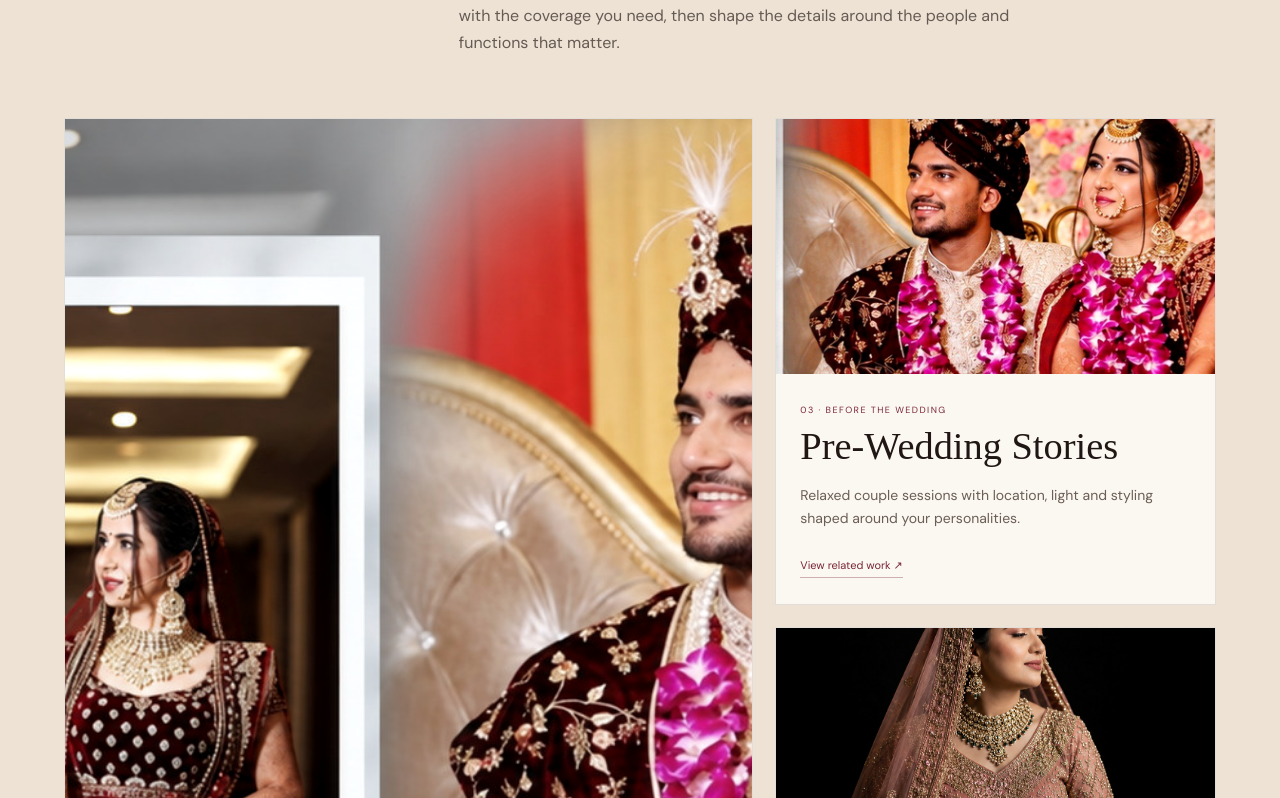
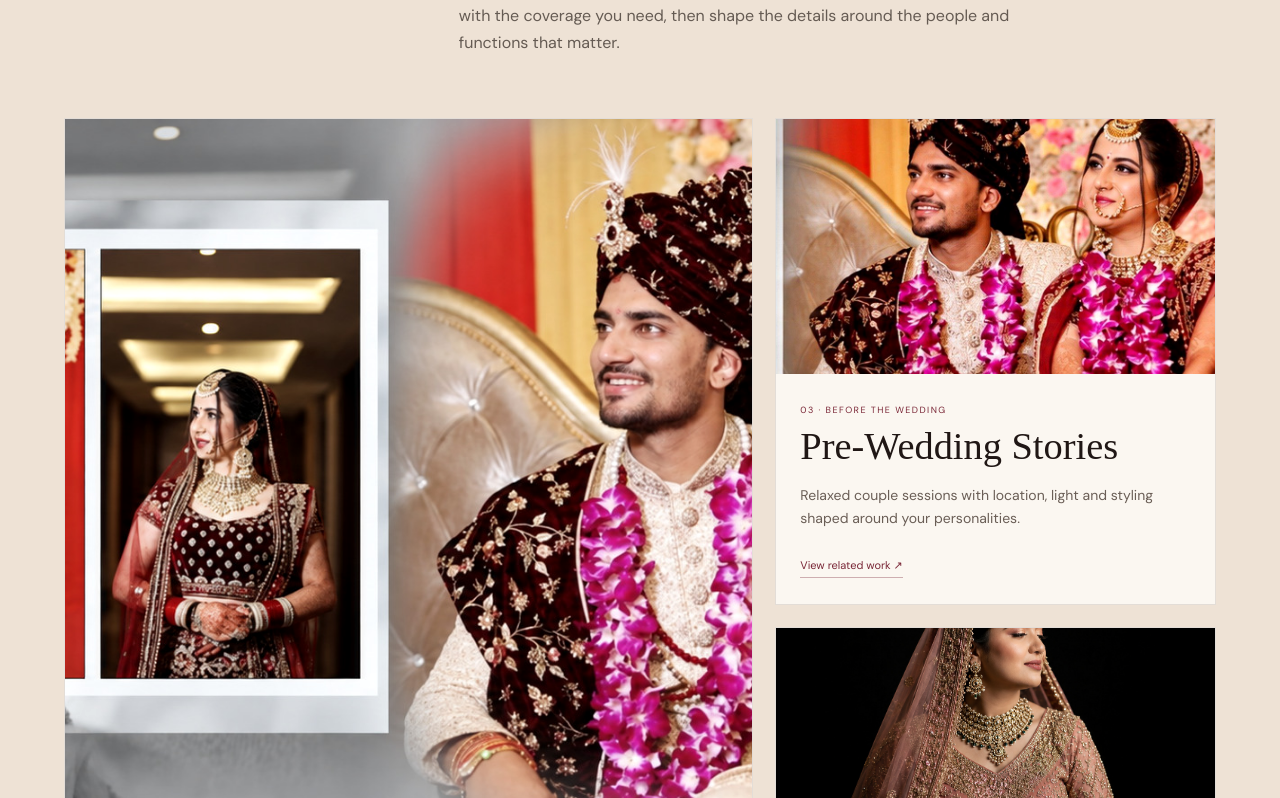
Before and after one commit to copywrk0-lgtm/Ansh-Digital-Studio, a Next.js app: page / in a window 1280 px wide. Shown: the part 3462-4260 px from the top of the page. Built offline with nearby package versions, Linux system fonts and the light colour scheme; a web font is replaced by a local one.

Commit message:
Fix service showcase image sizing

```diff
--- a/app/final-polish.css
+++ b/app/final-polish.css
@@ -16,7 +16,7 @@
 .serviceFeature{background:#fbf7f1;border:1px solid rgba(54,35,31,.12);min-width:0;overflow:hidden}
 .serviceFeature1{grid-row:1 / span 2}
 .serviceFeatureImage{position:relative;overflow:hidden;background:#e9ded1}
-.serviceFeature1 .serviceFeatureImage{min-height:720px;height:100%}
+.serviceFeature1 .serviceFeatureImage{height:720px}
 .serviceFeature2 .serviceFeatureImage,.serviceFeature3 .serviceFeatureImage{aspect-ratio:1.72}
 .serviceFeature .cover{transition:transform .65s cubic-bezier(.2,.7,.2,1),filter .45s ease;filter:saturate(.97) contrast(1.015)}
 .serviceFeature:hover .cover{transform:scale(1.018);filter:saturate(1.03)}
@@ -51,7 +51,7 @@
 
 /* Better small-screen hierarchy */
 @media(max-width:980px){
-  .serviceFeature1 .serviceFeatureImage{min-height:620px}
+  .serviceFeature1 .serviceFeatureImage{height:620px}
   .faq{grid-template-columns:1fr;gap:52px}
   .faqIntro{position:static}
 }
```
